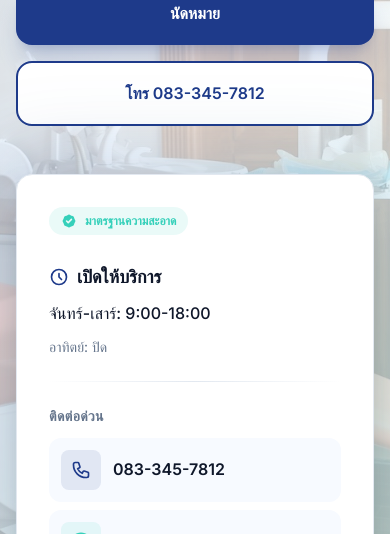
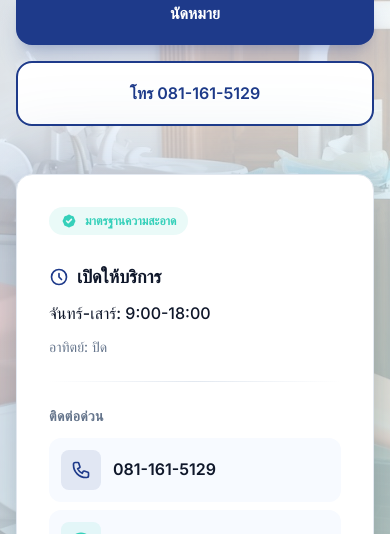
Before and after one commit to kantapit123/smillist-landing, a React (Vite) app: page / in a window 390 px wide. Shown: the part 375-909 px from the top of the page. Built offline with nearby package versions, Linux system fonts and the light colour scheme.

Commit message:
Update contact phone number across the website to reflect the new number 081-161-5129 in HTML, README, translations, and components.

```diff
--- a/index.html
+++ b/index.html
@@ -9,7 +9,7 @@
     <!-- Primary Meta Tags -->
     <title>Smilist Dental Clinic | คลินิกทันตกรรมคุณภาพ ใจกลางเมืองนครพนม</title>
     <meta name="title" content="Smilist Dental Clinic | คลินิกทันตกรรมคุณภาพ ใจกลางเมืองนครพนม" />
-    <meta name="description" content="Smilist Dental Clinic คลินิกทันตกรรมคุณภาพ ใจกลางเมืองนครพนม ดูแลสุขภาพฟันอย่างใส่ใจ มั่นใจทุกยิ้ม โดย ทันตแพทย์หญิงชนาภรณ์ แพงดี โทร 083-345-7812 LINE @smillist" />
+    <meta name="description" content="Smilist Dental Clinic คลินิกทันตกรรมคุณภาพ ใจกลางเมืองนครพนม ดูแลสุขภาพฟันอย่างใส่ใจ มั่นใจทุกยิ้ม โดย ทันตแพทย์หญิงชนาภรณ์ แพงดี โทร 081-161-5129 LINE @smillist" />
     <meta name="keywords" content="คลินิกทันตกรรม, ทำฟัน นครพนม, Smilist Dental Clinic, ทันตแพทย์ นครพนม, ตรวจฟัน, ขูดหินปูน, อุดฟัน, จัดฟัน นครพนม" />
     <meta name="robots" content="index, follow" />
     <meta name="author" content="Smilist Dental Clinic" />
@@ -19,7 +19,7 @@
     <meta property="og:type" content="website" />
     <meta property="og:url" content="https://smilist.com/" />
     <meta property="og:title" content="Smilist Dental Clinic | คลินิกทันตกรรมคุณภาพ ใจกลางเมืองนครพนม" />
-    <meta property="og:description" content="Smilist Dental Clinic คลินิกทันตกรรมคุณภาพ ใจกลางเมืองนครพนม ดูแลสุขภาพฟันอย่างใส่ใจ มั่นใจทุกยิ้ม โทร 083-345-7812" />
+    <meta property="og:description" content="Smilist Dental Clinic คลินิกทันตกรรมคุณภาพ ใจกลางเมืองนครพนม ดูแลสุขภาพฟันอย่างใส่ใจ มั่นใจทุกยิ้ม โทร 081-161-5129" />
     <meta property="og:image" content="https://smilist.com/og-image.jpg" />
     <meta property="og:locale" content="th_TH" />
     <meta property="og:site_name" content="Smilist Dental Clinic" />
--- a/src/components/Footer.tsx
+++ b/src/components/Footer.tsx
@@ -79,7 +79,7 @@ export default function Footer() {
             <h3 className="font-semibold mb-4">{t('headerContact')}</h3>
             <div className="space-y-3">
               <a
-                href="tel:0833457812"
+                href="tel:0811615129"
                 className="flex items-center space-x-2 text-white/70 hover:text-white transition-colors"
               >
                 <svg
--- a/src/content/translations.ts
+++ b/src/content/translations.ts
@@ -16,7 +16,7 @@ export const translations = {
     heroTitleLine2: 'ด้วยความใส่ใจ มั่นใจทุกยิ้ม',
     heroSubtitle: 'คลินิกทันตกรรมคุณภาพ ใจกลางเมืองนครพนม',
     heroCtaBook: 'นัดหมาย',
-    heroCtaCall: 'โทร 083-345-7812',
+    heroCtaCall: 'โทร 081-161-5129',
     heroCardTitle: 'เปิดให้บริการ',
     heroCardHours: 'จันทร์-เสาร์: 9:00-18:00',
     heroCardSunday: 'อาทิตย์: ปิด',
@@ -133,7 +133,7 @@ export const translations = {
     // Footer
     footerClinicName: 'Smilist Dental Clinic',
     footerLocation: 'เขตเมือง นครพนม ประเทศไทย',
-    footerPhone: 'โทร: 083-345-7812',
+    footerPhone: 'โทร: 081-161-5129',
     footerLine: 'LINE: @smillist',
     footerCopyright: '© 2026 Smilist Dental Clinic. All rights reserved.',
   },
@@ -152,7 +152,7 @@ export const translations = {
     heroTitleLine2: 'Confident smile.',
     heroSubtitle: 'Quality dental clinic in the heart of Nakhon Phanom',
     heroCtaBook: 'Book Appointment',
-    heroCtaCall: 'Call 083-345-7812',
+    heroCtaCall: 'Call 081-161-5129',
     heroCardTitle: 'Opening Hours',
     heroCardHours: 'Mon-Sat: 9:00 AM - 6:00 PM',
     heroCardSunday: 'Sunday: Closed',
@@ -270,7 +270,7 @@ export const translations = {
     // Footer
     footerClinicName: 'Smilist Dental Clinic',
     footerLocation: 'Mueang District, Nakhon Phanom, Thailand',
-    footerPhone: 'Tel: 083-345-7812',
+    footerPhone: 'Tel: 081-161-5129',
     footerLine: 'LINE: @smillist',
     footerCopyright: '© 2026 Smilist Dental Clinic. All rights reserved.',
   },
--- a/src/sections/Contact.tsx
+++ b/src/sections/Contact.tsx
@@ -184,7 +184,7 @@ export default function Contact() {
 
               <div className="space-y-4">
                 <a
-                  href="tel:0833457812"
+                  href="tel:0811615129"
                   className="flex items-center space-x-4 p-4 bg-smilist-background rounded-xl hover:bg-smilist-primary/5 transition-colors group"
                 >
                   <div className="w-12 h-12 rounded-xl bg-smilist-primary/10 flex items-center justify-center group-hover:bg-smilist-primary/20 transition-colors">
@@ -204,7 +204,7 @@ export default function Contact() {
                   </div>
                   <div>
                     <p className="text-sm text-smilist-muted">{t('contactPhone')}</p>
-                    <p className="font-semibold text-smilist-text">083-345-7812</p>
+                    <p className="font-semibold text-smilist-text">081-161-5129</p>
                   </div>
                 </a>
 
--- a/src/sections/Hero.tsx
+++ b/src/sections/Hero.tsx
@@ -49,7 +49,7 @@ export default function Hero() {
                 {t('heroCtaBook')}
               </button>
               <a
-                href="tel:0833457812"
+                href="tel:0811615129"
                 className="px-8 py-4 bg-white text-smilist-primary rounded-2xl hover:bg-gray-50 transition-colors font-semibold border-2 border-smilist-primary text-center"
               >
                 {t('heroCtaCall')}
@@ -137,7 +137,7 @@ export default function Hero() {
                   </h4>
                   <div className="flex flex-col space-y-2">
                     <a
-                      href="tel:0833457812"
+                      href="tel:0811615129"
                       className="flex items-center space-x-3 p-3 bg-smilist-background rounded-xl hover:bg-smilist-primary/5 transition-colors group"
                     >
                       <div className="w-10 h-10 rounded-lg bg-smilist-primary/10 flex items-center justify-center group-hover:bg-smilist-primary/20 transition-colors">
@@ -156,7 +156,7 @@ export default function Hero() {
                         </svg>
                       </div>
                       <span className="font-semibold text-smilist-text">
-                        083-345-7812
+                        081-161-5129
                       </span>
                     </a>
                     <a
```
Also changed, not shown: 1 other file (tests, documents, lock files or other folders).
